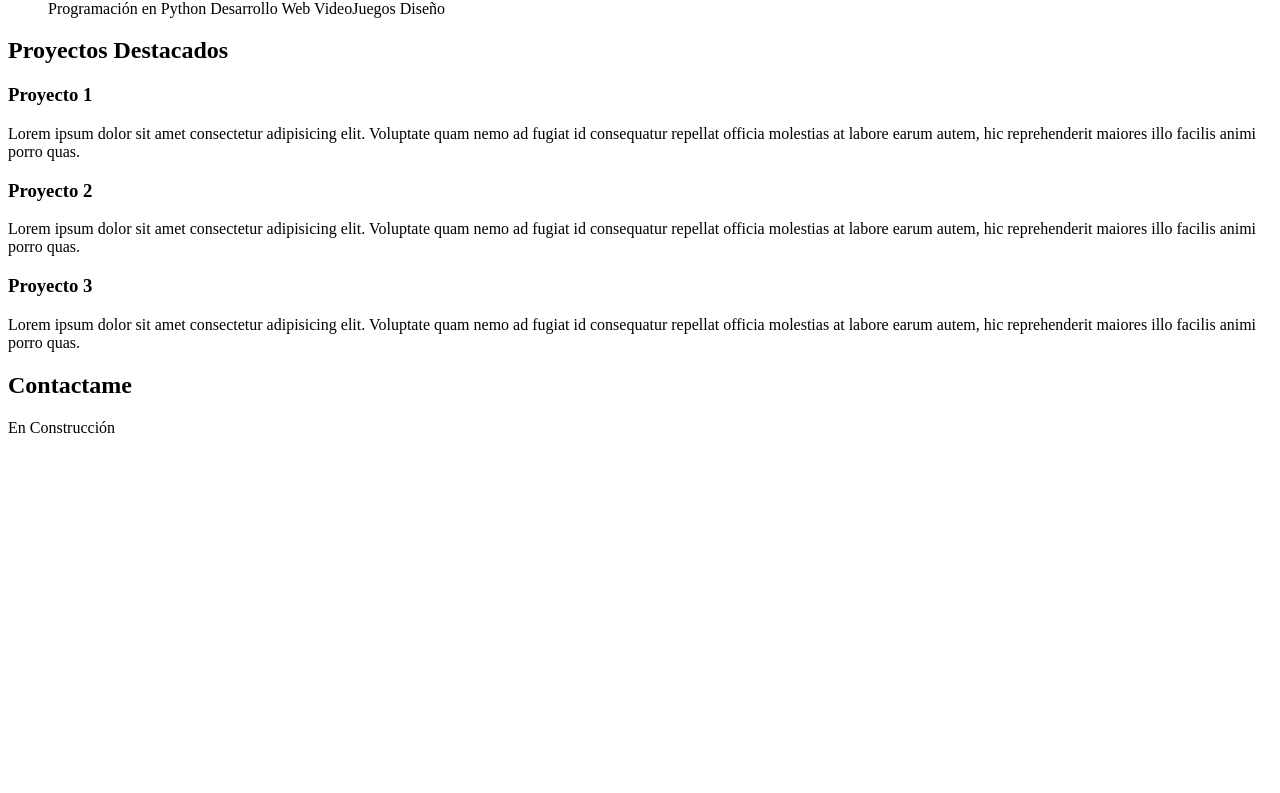
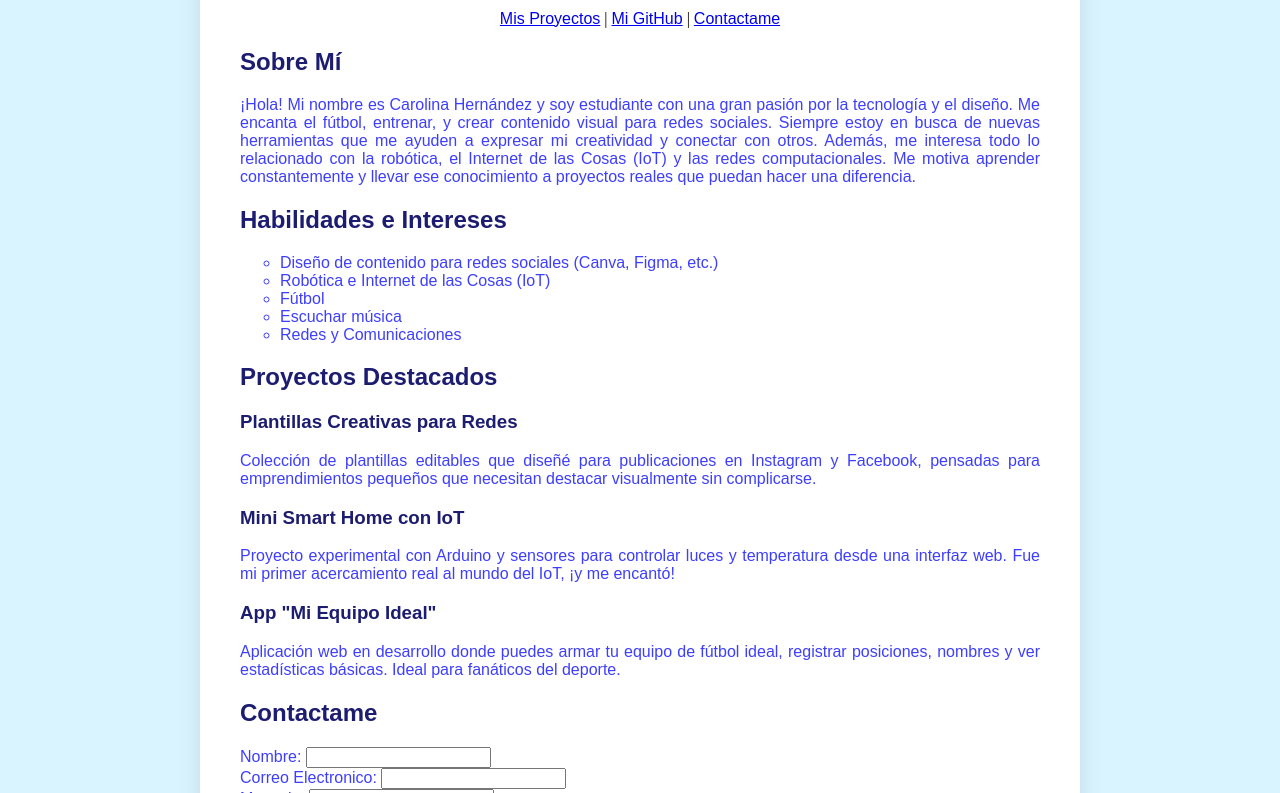
Before and after one commit to Caroihp/Electivo_Frontend, a plain HTML site: page Clase1/actividad1/html/index_act1.html in a window 1280 px wide. Shown: the part 268-1061 px from the top of the page. Before the commit the page ends 800 px from the top, so only its background shows below. Drawn offline with Linux system fonts and the light colour scheme.

Commit message:
Actualización Actividad 1

```diff
--- a/Clase1/actividad1/css/style_act1.css
+++ b/Clase1/actividad1/css/style_act1.css
@@ -0,0 +1,53 @@
+body{
+    background-color: rgb(217, 244, 255);
+}
+h1{
+    color: rgb(28, 28, 113);
+    text-align: center;
+    font-family: Arial, Helvetica, sans-serif;
+}
+h2{
+    color: rgb(28, 28, 113);
+    font-family: Arial, Helvetica, sans-serif;
+}
+h3{
+    color: rgb(28, 28, 113);
+    font-family: Arial, Helvetica, sans-serif;
+}
+p{
+    color:rgb(62, 62, 255);
+    font-family: Arial, Helvetica, sans-serif;
+    text-align: justify;
+}
+a{
+    font-family: Arial, Helvetica, sans-serif;
+    text-align: center;
+}
+li{
+    color:rgb(62, 62, 255);
+    font-family: Arial, Helvetica, sans-serif;
+}
+ul{
+    list-style-type: circle;
+}
+label{
+    color:rgb(62, 62, 255);
+    font-family: Arial, Helvetica, sans-serif;
+}
+img{
+    display: block;
+    margin: auto;
+    width: 150px;
+    height: 150px;
+}
+.container{
+    max-width: 800px;
+    margin: auto;
+    background-color: white;
+    padding: 40px;
+    border-radius: 15px;
+    box-shadow: 0 10px 25px rgba(0, 0, 0, 0.1);
+}
+.links{
+    text-align: center;
+}
--- a/Clase1/actividad1/html/index_act1.html
+++ b/Clase1/actividad1/html/index_act1.html
@@ -5,72 +5,82 @@
     <meta charset="UTF-8">
     <meta name="viewport" content="width=device-width, initial-scale=1.0">
     <title>Actividad 1</title>
-    <link rel="stylesheet" href="">
+    <link rel="stylesheet" href="/Clase1/actividad1/css/style_act1.css">
 </head>
 
 <body>
-    <h1> !Hola! Soy Carolina Hernández </h1>
 
-    <img src="">
+    <div class="container">
 
-    <a href="https://www.google.cl" target="_blank">Mis Proyectos</a>
-    <a href="https://github.com/Caroihp/Electivo_Frontend" target="_blank">Mi GitHub</a>
-    <a href="https://www.google.cl" target="_blank">Contactame</a>
+        <img src="/Clase1/actividad1/img/Foto.jpeg">
 
-    <div>
+        <h1> !Hola! Soy Carolina Hernández Palma </h1>
+
+        <div class="links">
+
+            <a href="https://github.com/Caroihp/Electivo_Frontend" target="_blank">Mis Proyectos</a> |
+            <a href="https://github.com/Caroihp" target="_blank">Mi GitHub</a> |
+            <a href="https://www.ulagos.cl" target="_blank">Contactame</a>
+
+        </div>
+
+        <div class="sobre_mi">
 
             <h2> Sobre Mí </h2>
 
-        <p> Lorem, ipsum dolor sit amet consectetur adipisicing elit. Tenetur delectus dolore vero, eos ratione labore
-            quaerat tempora recusandae quam aliquid fuga quasi a corporis nulla. Soluta corporis atque perspiciatis.
-            Voluptates. </p>
+            <p> ¡Hola! Mi nombre es Carolina Hernández y soy estudiante con una gran pasión por la tecnología y el diseño. Me encanta el fútbol, entrenar, y crear contenido visual para redes sociales. Siempre estoy en busca de nuevas herramientas que me ayuden a expresar mi creatividad y conectar con otros. Además, me interesa todo lo relacionado con la robótica, el Internet de las Cosas (IoT) y las redes computacionales. Me motiva aprender constantemente y llevar ese conocimiento a proyectos reales que puedan hacer una diferencia. </p>
 
         </div>
 
-    <div>
+        <div class="habilidades">
 
             <h2> Habilidades e Intereses</h2>
 
             <ul>
-            <il> Programación en Python </il>
-            <il> Desarrollo Web </il>
-            <il> VideoJuegos </il>
-            <il> Diseño <UX>
-                    <UI></UI>
-            </il>
+                <li> Diseño de contenido para redes sociales (Canva, Figma, etc.) </li>
+                <li> Robótica e Internet de las Cosas (IoT) </li>
+                <li> Fútbol </li>
+                <li> Escuchar música </li>
+                <li> Redes y Comunicaciones </li>
             </ul>
 
         </div>
 
-    <div>
+        <div class="proyectos">
 
             <h2> Proyectos Destacados </h2>
 
-        <h3> Proyecto 1 </h3>
+            <h3> Plantillas Creativas para Redes </h3>
 
-        <p> Lorem ipsum dolor sit amet consectetur adipisicing elit. Voluptate quam nemo ad fugiat id consequatur
-            repellat officia molestias at labore earum autem, hic reprehenderit maiores illo facilis animi porro quas.
-        </p>
+            <p> Colección de plantillas editables que diseñé para publicaciones en Instagram y Facebook, pensadas para emprendimientos pequeños que necesitan destacar visualmente sin complicarse. </p>
 
-        <h3> Proyecto 2 </h3>
+            <h3> Mini Smart Home con IoT </h3>
 
-        <p> Lorem ipsum dolor sit amet consectetur adipisicing elit. Voluptate quam nemo ad fugiat id consequatur
-            repellat officia molestias at labore earum autem, hic reprehenderit maiores illo facilis animi porro quas.
-        </p>
+            <p> Proyecto experimental con Arduino y sensores para controlar luces y temperatura desde una interfaz web. Fue mi primer acercamiento real al mundo del IoT, ¡y me encantó! </p>
 
-        <h3> Proyecto 3 </h3>
+            <h3> App "Mi Equipo Ideal" </h3>
 
-        <p> Lorem ipsum dolor sit amet consectetur adipisicing elit. Voluptate quam nemo ad fugiat id consequatur
-            repellat officia molestias at labore earum autem, hic reprehenderit maiores illo facilis animi porro quas.
-        </p>
+            <p> Aplicación web en desarrollo donde puedes armar tu equipo de fútbol ideal, registrar posiciones, nombres y ver estadísticas básicas. Ideal para fanáticos del deporte. </p>
 
         </div>
 
-    <div>
+        <div class="contacto">
 
             <h2> Contactame </h2>
 
-        <p> En Construcción </p>
+            <form>
+
+                <label for="nombre"> Nombre: </label>
+                <input type="text" id="nombre" name="nombre"><br>
+                <label for="correo"> Correo Electronico: </label>
+                <input type="email" id="correo" name="correo"><br>
+                <label for="mensaje"> Mensaje: </label>
+                <input type="text" id="mensaje" name="mensaje"><br>
+                <input type="submit" value="Enviar">
+
+            </form>
+
+        </div>
 
     </div>
 
```
Also changed, not shown: Clase1/actividad1/img/Foto.jpeg (added). Lines whose indentation alone changed are shown as unchanged.
